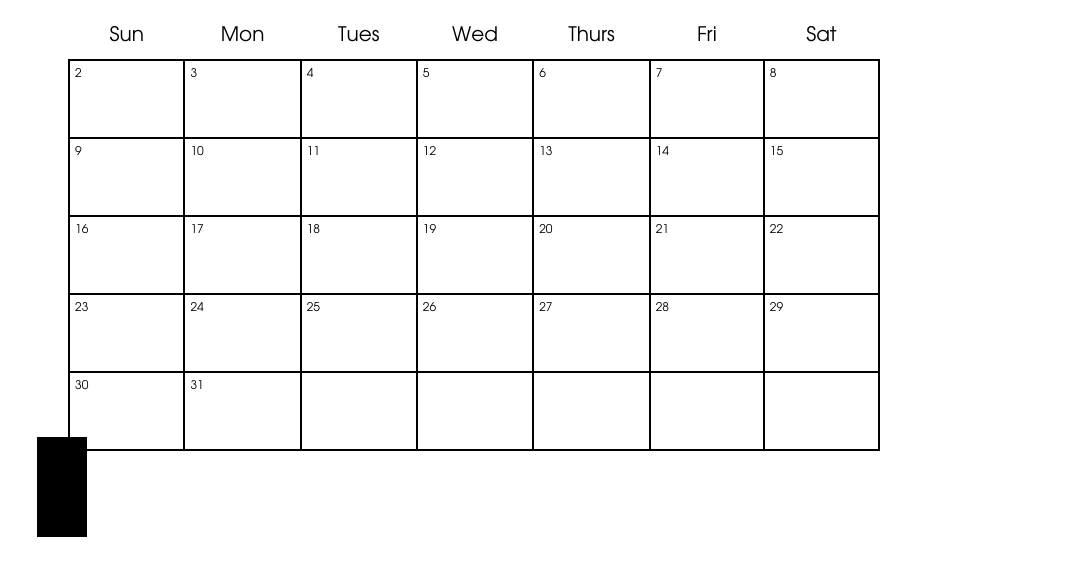
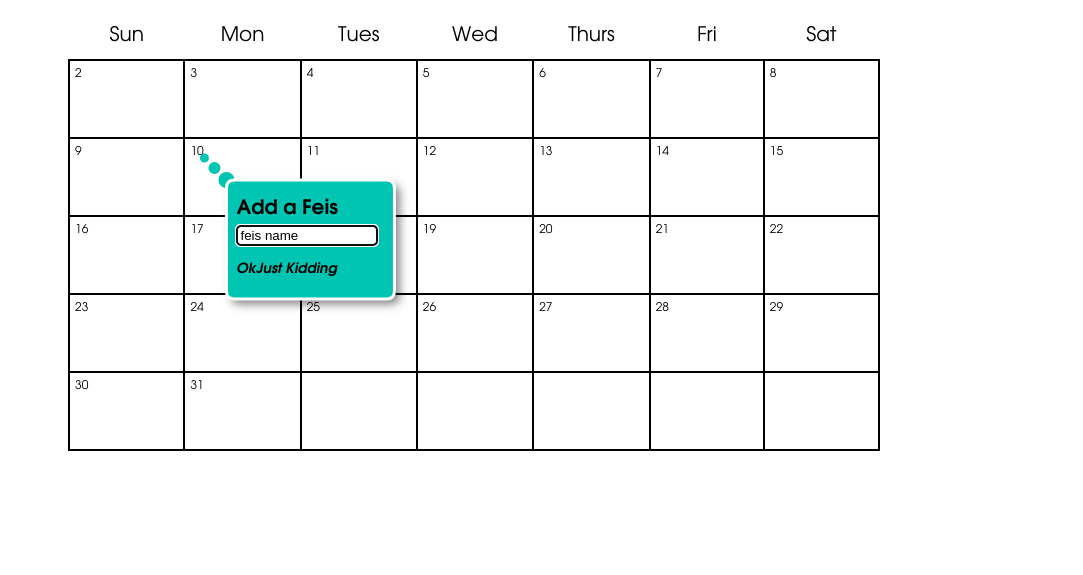
Before and after one commit to lwalker5/MyID, a plain HTML site: page index.html in a window 1280 px wide. Both pictures are taken after a click on the element "10". Shown: the part 295-870 px from the top of the page, without its empty margins (98-1181 px from the left). Drawn offline with Linux system fonts and the light colour scheme.

Commit message:
Adding the 'add feis functionality', uses html canvas

```diff
--- a/countdown.js
+++ b/countdown.js
@@ -197,7 +197,8 @@ var initializeCalendar = function()
 		for (var dayOfWeek = 0; dayOfWeek < 7; dayOfWeek++)
 		{
 			var tableElement = document.createElement("td");
-			tableElement.setAttribute("onclick", "showFeisPopUp()");
+			tableElement.id = daysOfMonth[dayOfMonthCount].date;
+			tableElement.setAttribute("onclick", "showFeisPopUp(" + tableElement.id + ")");
 			var text = document.createTextNode(daysOfMonth[dayOfMonthCount].date);
 			tableElement.appendChild(text);
 			tableRow.appendChild(tableElement);
@@ -207,22 +208,177 @@ var initializeCalendar = function()
 	}
 }
 
-var draw = function(){
+var drawCircle = function(x,y,radius,start,end){
 	var contex = document.getElementById('addFeisCanvas').getContext('2d');
-	contex.fillRect(5,5,50,100);
+	contex.fillStyle = "#00C5B2";
+	contex.beginPath();
+	contex.moveTo(x,y);
+	contex.arc(x,y,radius,start,end,false);
+	contex.fill();
+	contex.closePath();
+
+	/*contex.beginPath();
+	contex.fillStyle = "#00C5B2";
+	contex.fillRect(32,32,168,119);
+	contex.fill();
+	contex.lineWidth = 4;
+	contex.strokeStyle = "white";
+	contex.strokeRect(32,32,168,119); */
 }
 
-var showFeisPopUp = function()
+var removeFeisCanvas = function()
 {
-	var canvas = document.getElementById('addFeisCanvas');
-	canvas.style.opacity = 1;
+	var canvas = document.getElementById("addFeisCanvas");
+	canvas.parentNode.removeChild(canvas);
+}
+
+var showFeisPopUp = function(theid)
+{
+	var body = document.getElementById("thebody");
+
+	//getTable positions
+	var table = document.getElementById("tablebody");
+	var tablebounds = table.getBoundingClientRect();
+
+	//get main content (calendar) position
+	var themaincontent = document.getElementById("maincontent");
+
+	//get the position of the day clicked
+	var theday = document.getElementById(theid);
+	var daybounds = theday.getBoundingClientRect();
+
+	//canvas creation
+	var canvas = document.createElement("canvas");
+	canvas.id="addFeisCanvas";
+	canvas.setAttribute('width', 950);
+	canvas.setAttribute('height', 500);
+	//canvas.setAttribute('onclick',"removeFeisCanvas()");
+	canvas.style.left = (tablebounds.left - 10) + "px";
+	canvas.style.top = (tablebounds.top) + "px";
+
+	var x = daybounds.left - tablebounds.left + 30;
+	var y = daybounds.top - tablebounds.top + 20;
+
+	body.appendChild(canvas);
 	if (canvas.getContext){
 		var contex = canvas.getContext('2d');
-		draw();
+		//contex.beginPath();
+		//contex.moveTo(20,20);
+		//contex.arc(20,20,6,0,Math.PI*2,false);
+		//contex.fill();
+		drawCircle(x,y,4.5,0,Math.PI*2,false);
+		drawCircle(x+10,y+10,6,Math.PI*2,false);
+		drawCircle(x+22,y+22,8,Math.PI*2,false);
+		roundedRect(contex,x+22,y+22,168,119,8);
 	}
 	else{
 
 	}
-	//document.getElementById("feisPopUp").style.visibility = "visible";
-	//document.getElementById("maincontent").style.opacity = "0.5";
+	x += tablebounds.left;
+	y += tablebounds.top + 15;
+	addFeisDialogText(themaincontent,x+22,y+22,theid);
 };
+
+var addFeisDialogText = function(themaincontent,x,y,theid){
+	//the text and responses
+	var feisDialog = document.createElement("div");
+	feisDialog.id = "feisDialog";
+	feisDialog.name = "feisDialog";
+	feisDialog.style.left = x + "px";
+	feisDialog.style.top = y + "px";
+
+
+	var feisDialogHeader = document.createElement("h4");
+	var feisForm = document.createElement("form");
+	feisForm.id = "feisFormID";
+
+	var feisTextInput = document.createElement("input");
+	feisTextInput.type = "text";
+	feisTextInput.id = "nameOfFeis";
+	feisTextInput.value = "feis name";
+	feisTextInput.setAttribute("autofocus", "autofocus");
+	//feisTextInput.focus();
+
+	var feisText = document.createTextNode("Add a Feis");
+
+	var feisSubmit = document.createElement("a")
+	feisSubmit.setAttribute("style:padding","5px")
+
+	//feisSubmit.setAttribute('onclick',"document.getElementById('feisFormID').submit()");
+	feisSubmit.setAttribute("onclick","addFeis(" + theid + ")");
+
+	var feisCancel = document.createElement("a");
+	feisCancel.setAttribute('onclick',"closeFeisDialog()");
+
+	var feisOk = document.createTextNode("Ok");
+	var feisJK = document.createTextNode("Just Kidding");
+
+	feisForm.appendChild(feisTextInput);
+	feisDialogHeader.appendChild(feisText);
+	feisDialog.appendChild(feisDialogHeader);
+	feisDialog.appendChild(feisForm);
+
+	feisSubmit.appendChild(feisOk);
+	feisCancel.appendChild(feisJK);
+	feisDialog.appendChild(feisSubmit);
+	feisDialog.appendChild(feisCancel);
+
+	var body = document.getElementById('thebody');
+	body.appendChild(feisDialog);
+}
+
+var addFeis = function(theid)
+{
+	var theday = document.getElementById(theid);
+	theday.style.background = "#00C5B2";
+
+	var thefeis = document.getElementById("nameOfFeis");
+	var name = thefeis.value;
+
+	var nameElement = document.createTextNode(name);
+	var eventParagraph = document.createElement("p");
+	eventParagraph.appendChild(nameElement);
+	nameElement.id = "event";
+	theday.appendChild(eventParagraph);
+
+	closeFeisDialog();
+}
+
+var closeFeisDialog = function()
+{
+	document.getElementById('feisDialog').parentNode.removeChild(document.getElementById('feisDialog'));
+	removeFeisCanvas();
+}
+
+//From html5 tutorial
+var roundedRect = function(ctx,x,y,width,height,radius){
+  ctx.save();
+
+  //set the shadows
+  ctx.shadowOffsetX = 5;
+  ctx.shadowOffsetY = 5;
+  ctx.shadowBlur = 10;
+  ctx.shadowColor = "rgba(0, 0, 0, 0.5)";
+
+  //draw the inside of the rounded rectangle
+  ctx.beginPath();
+  ctx.moveTo(x,y+radius);
+  ctx.lineTo(x,y+height-radius);
+  ctx.quadraticCurveTo(x,y+height,x+radius,y+height);
+  ctx.lineTo(x+width-radius,y+height);
+  ctx.quadraticCurveTo(x+width,y+height,x+width,y+height-radius);
+  ctx.lineTo(x+width,y+radius);
+  ctx.quadraticCurveTo(x+width,y,x+width-radius,y);
+  ctx.lineTo(x+radius,y);
+  ctx.quadraticCurveTo(x,y,x,y+radius);
+  ctx.fillStyle = "#00C5B2";
+  ctx.fill();
+
+  //Restore to get rid of the shadow property
+  ctx.restore();
+
+  //Draw the outline of the rectangle
+  ctx.lineWidth = 3;
+  ctx.strokeStyle = "white";
+  ctx.stroke();
+}
--- a/index.html
+++ b/index.html
@@ -10,7 +10,7 @@
 	<script type="text/javascript" src="assets/modernizr.js"></script>
 	<script type="text/javascript" src="countdown.js"></script>
 </head>
-<body onload="initializeCalendar()">
+<body onload="initializeCalendar()" id="thebody">
 	<div id = "header">
 		<div id = "heading">
 			<span class="largest">Nationals</span>
@@ -63,7 +63,8 @@
 			</table>
 		</div>
 	</div>
-	<div id="feisPopUp">Add a feis</div>
-	<canvas id = "addFeisCanvas" width = "204" height = "141"></canvas>
+	<!--<div id="feisPopUp">Add a feis</div>-->
+	<!--<button id = "thebutton" onclick="closeCanvas()">Click me!</button>-->
+	<!--<canvas id = "addFeisCanvas" width = "230" height = "175"></canvas>-->
 </body>
 </html>
--- a/styles.css
+++ b/styles.css
@@ -145,24 +145,55 @@ html,body{
 	padding: 2px 0px 0px 5px;
 	vertical-align: top;
 	border: 2px solid black;
+	cursor: hand;
+	cursor: pointer;
 }
 
-#feisPopUp{
-	height: 200px;
-	width: 300px;
-	top: 50%;
-	left: 50%;
-	margin-top: -100px;
-	margin-left: -150px;
-	visibility: hidden;
+#calendar table tbody td p{
+	font-size:15px;
+	margin: 0 0 0 10px;
+	margin-right: 0px;
+}
+
+#calendar table tbody td:hover{
+	opacity: 0.8;
+	color:#00C5B2;
+}
+
+#feisDialog
+{
+	height: 90px;
+	width: 135px;
 	position: absolute;
-	z-index: 1;
-	border: 2px solid back;
-	background-color: red;
-	vertical-align: center;
-	clear: none;
+}
+
+#feisDialog h4
+{
+	font-size: 20px;
+	font-family: 'texgyreadventorbold';
+	line-height: 20px;
+	font-weight: normal;
+	margin: 0;
+}
+
+#feisDialog input{
+	margin: 10px 0 10px 0;
+	width: 134px;
+	border: 2px solid black;
+	-moz-border-radius: 4px;
+	-webkit-border-radius: 4px;
+	border-radius: 4px;
+}
+
+#feisDialog a{
+	font-family: 'texgyreadventorbold_italic';
+	font-size: 14px;
+}
+
+#feisDialog a:hover{
+	color: #FFFFFF;
 }
 
 #addFeisCanvas{
-	opacity: 0;
+	position: absolute;
 }
```
